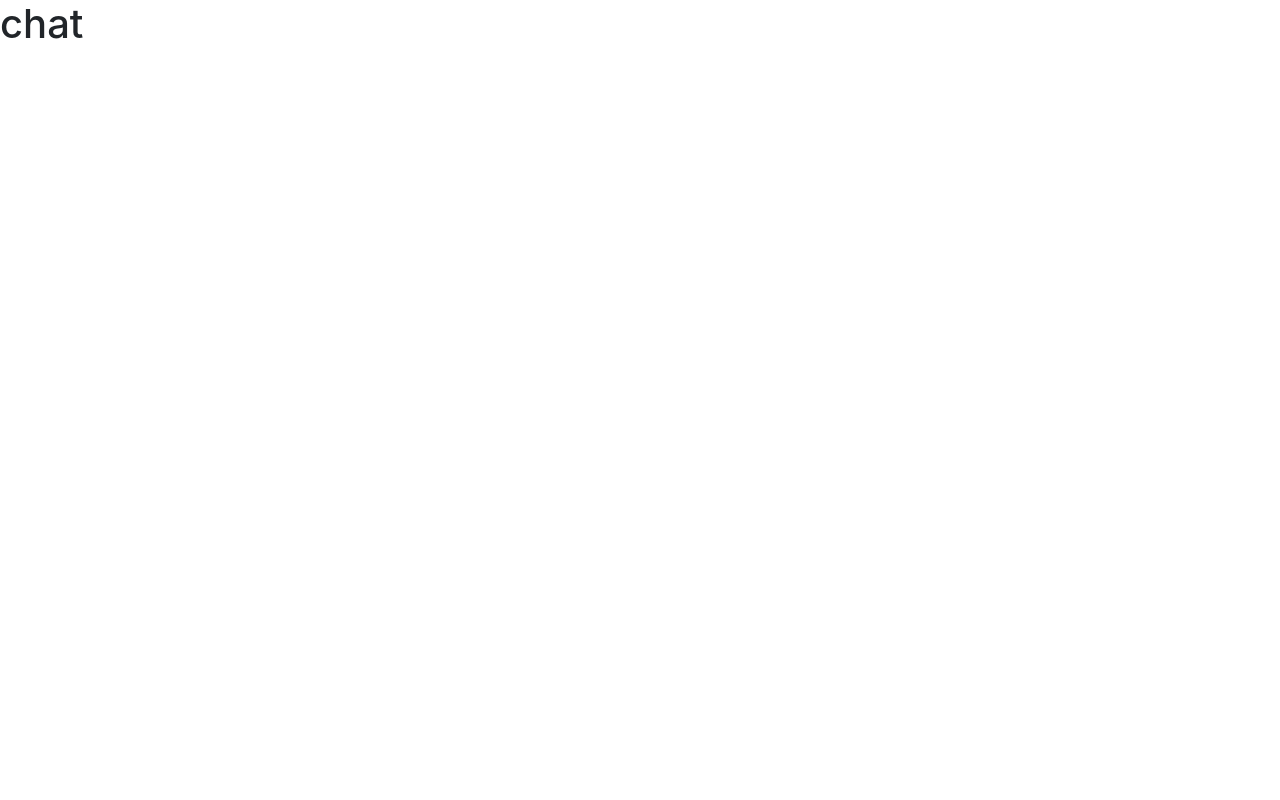
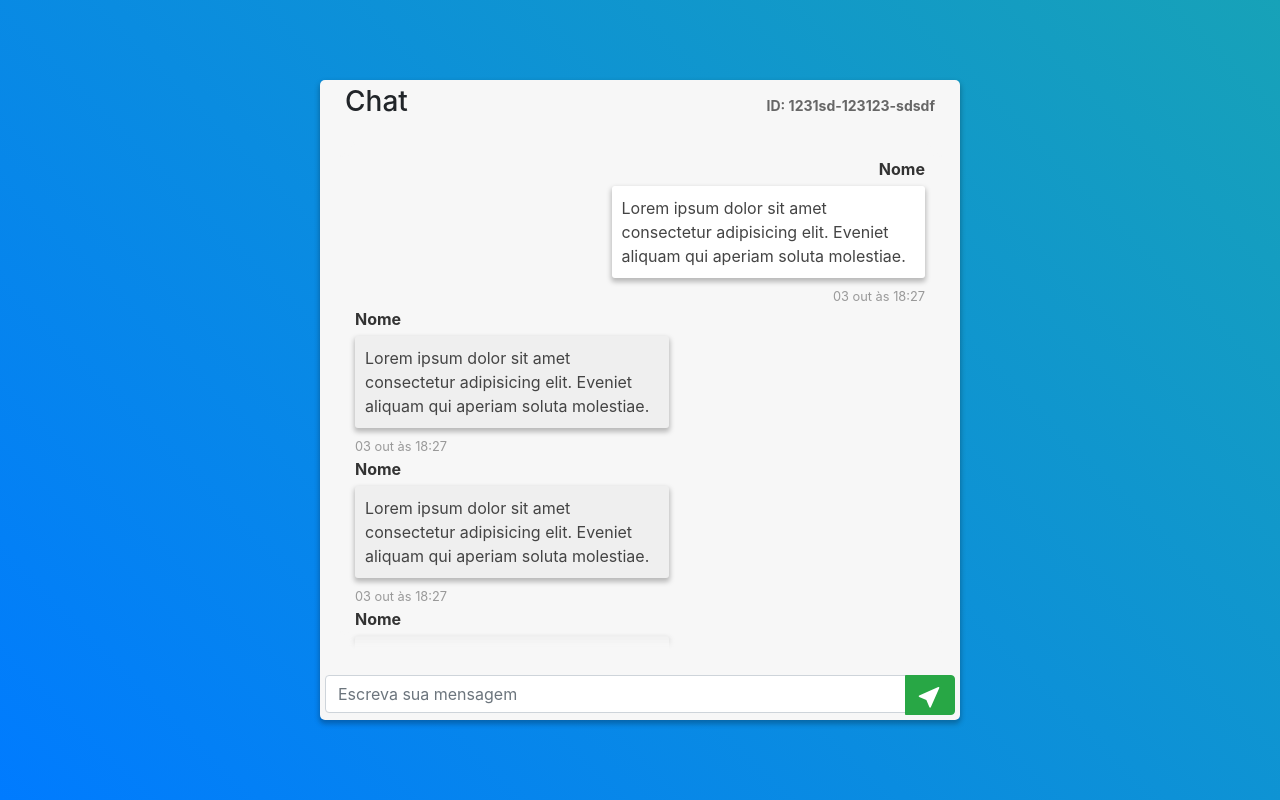
Before and after one commit to hdev14/chat-frontend, a React (Create React App) app: page /chat in a window 1280 px wide. Built offline with nearby package versions, Linux system fonts and the light colour scheme.

Commit message:
styled: create chat page

```diff
--- /dev/null
+++ b/src/index.css
@@ -0,0 +1,8 @@
+main {
+  position: relative;
+  top: 0;
+  left: 0;
+  height: 100vh;
+  width: 100%;
+  background-image: linear-gradient(45deg, var(--primary), var(--info));
+}
--- a/src/index.tsx
+++ b/src/index.tsx
@@ -2,6 +2,7 @@ import React from 'react'
 import ReactDOM from 'react-dom'
 import App from './App'
 import 'bootstrap/dist/css/bootstrap.min.css'
+import './index.css'
 
 ReactDOM.render(
   <React.StrictMode>
--- /dev/null
+++ b/src/pages/Chat/SendIcon.tsx
@@ -0,0 +1,20 @@
+import React from "react";
+
+const SendIcon: React.FC = () => (
+  <svg
+    xmlns="http://www.w3.org/2000/svg"
+    width="24"
+    height="24"
+    fill="currentColor"
+    className="bi bi-cursor-fill text-white"
+    viewBox="0 0 16 16"
+  >
+    <path
+      fillRule="evenodd"
+      d="M14.082 2.182a.5.5 0 01.103.557L8.528 15.467a.5.5 0 01-.917-.007L5.57 10.694.803 8.652a.5.5 0 01-.006-.916l12.728-5.657a.5.5 0 01.556.103z"
+    ></path>
+  </svg>
+);
+
+
+export default SendIcon;
--- a/src/pages/Chat/index.tsx
+++ b/src/pages/Chat/index.tsx
@@ -1,5 +1,62 @@
-import React from 'react'
+import React, { useRef } from 'react'
+import { InputGroup, Input, InputGroupAddon, Button } from 'reactstrap'
 
-const Chat: React.FC = () => <h1>chat</h1>
+import SendIcon from './SendIcon'
+import './styles.css'
+
+const Chat: React.FC = () => {
+  const ulRef = useRef<HTMLUListElement>(null)
+
+  return (
+    <main>
+      <section id="chat">
+        <div id="chat-header">
+          <h3>Chat</h3>
+          <strong title="Compartilhe o ID com outras pessoas.">ID: 1231sd-123123-sdsdf</strong>
+        </div>
+        <ul ref={ulRef}>
+          <li className="right">
+            <strong>Nome</strong>
+            <p>Lorem ipsum dolor sit amet consectetur adipisicing elit. Eveniet aliquam qui aperiam soluta molestiae.</p>
+            <small>03 out às 18:27</small>
+          </li>
+          <li className="left">
+            <strong>Nome</strong>
+            <p>Lorem ipsum dolor sit amet consectetur adipisicing elit. Eveniet aliquam qui aperiam soluta molestiae.</p>
+            <small>03 out às 18:27</small>
+          </li>
+          <li className="left">
+            <strong>Nome</strong>
+            <p>Lorem ipsum dolor sit amet consectetur adipisicing elit. Eveniet aliquam qui aperiam soluta molestiae.</p>
+            <small>03 out às 18:27</small>
+          </li>
+          <li className="left">
+            <strong>Nome</strong>
+            <p>Lorem ipsum dolor sit amet consectetur adipisicing elit. Eveniet aliquam qui aperiam soluta molestiae.</p>
+            <small>03 out às 18:27</small>
+          </li>
+          <li className="left">
+            <strong>Nome</strong>
+            <p>Lorem ipsum dolor sit amet consectetur adipisicing elit. Eveniet aliquam qui aperiam soluta molestiae.</p>
+            <small>03 out às 18:27</small>
+          </li>
+          <li className="left">
+            <strong>Nome</strong>
+            <p>Lorem ipsum dolor sit amet consectetur adipisicing elit. Eveniet aliquam qui aperiam soluta molestiae.</p>
+            <small>03 out às 18:27</small>
+          </li>
+        </ul>
+        <InputGroup size="md">
+          <Input type="text" placeholder="Escreva sua mensagem" />
+          <InputGroupAddon addonType="append">
+            <Button color="success">
+              <SendIcon />
+            </Button>
+          </InputGroupAddon>
+        </InputGroup>
+      </section>
+    </main>
+  )
+}
 
 export default Chat
--- a/src/pages/Chat/styles.css
+++ b/src/pages/Chat/styles.css
@@ -0,0 +1,79 @@
+main section#chat {
+  position: absolute;
+  top: 50%;
+  left: 50%;
+  transform: translate(-50%, -50%);
+  background-color: #f7f7f7;
+  border-radius: 5px;
+  box-shadow: 0px 3px 5px 1px rgba(0, 0, 0, 0.25);
+  padding: 5px;
+  max-width: 700px;
+  height: 80%;
+  display: flex;
+  flex-direction: column;
+  justify-content: space-between;
+}
+
+main section#chat #chat-header {
+  padding: 0 20px;
+  display: flex;
+  justify-content: space-between;
+  align-items: center;
+}
+
+main section#chat #chat-header strong {
+  color: #666;
+  font-size: 14px;
+}
+
+main section#chat ul {
+  list-style: none;
+  padding: 30px;
+  display: flex;
+  flex-direction: column;
+  height: 100%;
+  overflow-y: scroll;
+  box-shadow: 1px 1px 10px 20px #f7f7f7 inset;
+}
+
+main section#chat ul li {
+  max-width: 55%;
+  z-index: -1;
+}
+
+main section#chat ul li strong {
+  color: #333;
+}
+
+main section#chat ul li p {
+  padding: 10px;
+  box-shadow: 0 3px 5px 1px rgba(0, 0, 0, 0.25);
+  border-radius: 3px;
+  text-align: left;
+  margin: 5px 0;
+  color: #444;
+}
+
+main section#chat ul li small {
+  color: #999;
+}
+
+main section#chat ul li.right {
+  align-self: flex-end;
+  text-align: right;
+}
+
+main section#chat ul li.right p {
+  background-color: white;
+}
+
+
+main section#chat ul li.left p {
+  background-color: #efefef;
+}
+
+main section#chat img#send {
+  height: 24px;
+  width: 24px;
+  object-fit: contain;
+}
--- a/src/pages/Form/index.tsx
+++ b/src/pages/Form/index.tsx
@@ -1,4 +1,5 @@
 import React, {useState} from 'react'
+import { useHistory } from 'react-router-dom'
 import { v4 as uuidv4, validate } from 'uuid'
 import { Form as BSForm, FormGroup, Input, Label, Button, Modal, ModalHeader, ModalBody, ModalFooter, Alert } from 'reactstrap'
 
@@ -6,7 +7,7 @@ import WsClient from '../../WebSocketSingleton'
 import './styles.css'
 
 const Form: React.FC = () => {
-
+  const history = useHistory()
   const [name, setName] = useState('')
   const [chatId, setChatId] = useState('')
   const [error, setError] = useState('')
@@ -23,10 +24,11 @@ const Form: React.FC = () => {
     e.preventDefault()
     if (name) {
       createChat(name, uuidv4())
+      history.push('/chat')
     }
   }
 
-  function getIn(_: any): void {
+  function getIn (_: any): void {
     setModal(!Modal)
     if (!validate(chatId)) {
       setError('ID Inválido.')
@@ -34,6 +36,7 @@ const Form: React.FC = () => {
     }
     createChat(name, chatId)
     setError('')
+    history.push('/chat')
   }
 
   function toggleModalWithName (_: any): void {
@@ -47,8 +50,8 @@ const Form: React.FC = () => {
   }
 
   return (
-    <main id="form">
-      <section>
+    <main>
+      <section id="form">
         <h3 className="text-center">Chat</h3>
         {error && (
           <Alert color="danger">
--- a/src/pages/Form/styles.css
+++ b/src/pages/Form/styles.css
@@ -1,13 +1,4 @@
-main#form {
-  position: absolute;
-  top: 0;
-  left: 0;
-  height: 100%;
-  width: 100%;
-  background-image: linear-gradient(45deg, var(--primary), var(--info));
-}
-
-main#form section {
+main section#form {
   position: absolute;
   top: 50%;
   left: 50%;
```
